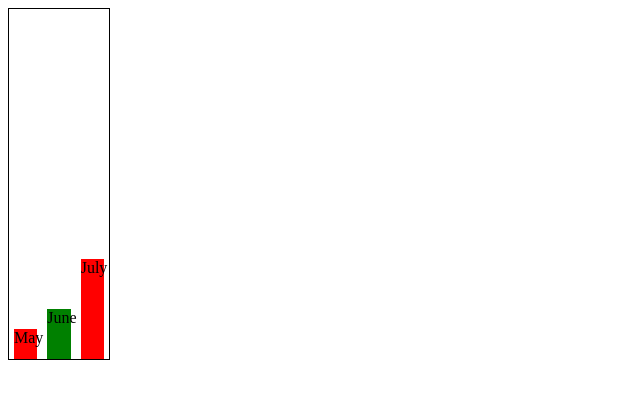
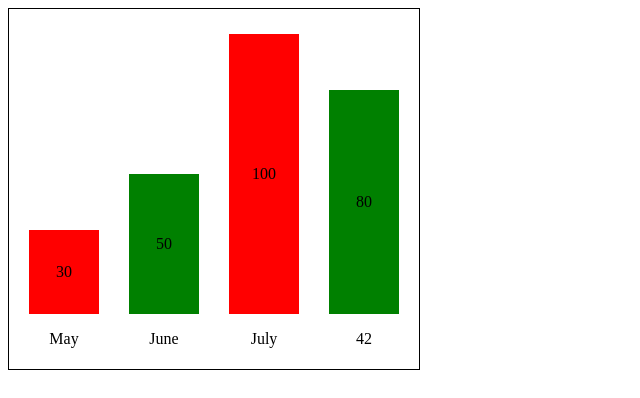
Before and after one commit to mackwill/lighthouse-labs-bar-chart, a plain HTML site: page index.html in a window 1280 px wide. Shown: the whole page, without its empty margins (0-640 px from the left). Drawn offline with nearby package versions, Linux system fonts and the light colour scheme.

Commit message:
Addition of x-axis label, adjustment of bar width, cleaning up of CSS

```diff
--- a/index.css
+++ b/index.css
@@ -2,11 +2,19 @@
   display: flex;
   flex-direction: row;
   justify-content: space-around;
+  padding: 5px;
 }
 
 .bar {
-  margin-left: 1%;
-  margin-right: 1%;
+  display: flex;
+  /* margin-left: 1%;
+  margin-right: 1%; */
+  justify-content: center;
+  align-items: center;
+}
+
+.container {
+  margin-top: auto;
   margin-bottom: 0;
-  margin-top: auto;
+  text-align: center;
 }
--- a/index.html
+++ b/index.html
@@ -34,9 +34,10 @@
           ["May", 30],
           ["June", 50],
           ["July", 100],
+          ["42", 80],
         ],
         {
-          width: 100,
+          width: 400,
           height: 350,
           color: "red",
           // textColor: "white",
--- a/index.js
+++ b/index.js
@@ -1,3 +1,22 @@
+const findYMax = function (data, height) {
+  let yData = [];
+  for (let elem in data) {
+    yData.push(data[elem][1]);
+  }
+
+  return height / Math.max(...yData);
+};
+
+const xLabel = function (xVal) {
+  let tmp = document.createElement("p");
+  tmp.setAttribute("class", xVal + " xLabel");
+
+  tmp.innerText = xVal;
+  $("#" + xVal).append(tmp);
+
+  $;
+};
+
 const createChart = function (width, height, border = "1px solid black") {
   console.log("createChart width: ", width);
   console.log("createChart height: ", height);
@@ -10,17 +29,16 @@ const createChart = function (width, height, border = "1px solid black") {
   $("body").append(tmp);
 };
 
-const createBarElement = function (newElem, xVal, yVal, i, options) {
+const createBarElement = function (newElem, xVal, yVal, i, options, yScale) {
   let backgroundColor = "";
   i % 2 === 0 ? (backgroundColor = "red") : (backgroundColor = "green");
 
-  newElem.style.height = (yVal / options.height) * options.height + "px";
-  console.log("height: ", (yVal / options.height) * options.height + "px");
-  newElem.style.width = options.width / data.length - 10 + "px";
-  console.log("width:" + options.width / data.length + "px");
+  newElem.style.height = yVal * yScale * 0.8 + "px";
+  //newElem.style.width = (options.width / data.length) * 0.5 + "px";
+  console.log("width:" + newElem.style.width);
   newElem.style.backgroundColor = backgroundColor;
 
-  newElem.innerText = xVal;
+  newElem.innerText = yVal;
   $("#graph").append(newElem);
   i++;
 };
@@ -29,13 +47,22 @@ const drawBarChart = function (data, options) {
   let i = 0;
 
   createChart(options.width, options.height);
+  let yScale = findYMax(data, options.height);
 
   for (let elem in data) {
     let tmp = document.createElement("div");
     tmp.setAttribute("id", data[elem][0]);
-    tmp.setAttribute("class", "bar");
+    tmp.setAttribute("class", data[elem][0] + " bar");
 
-    createBarElement(tmp, data[elem][0], data[elem][1], i, options);
+    createBarElement(tmp, data[elem][0], data[elem][1], i, options, yScale);
+    xLabel(data[elem][0]);
+
+    $("." + data[elem][0]).wrapAll(function () {
+      return `<div class="${data[elem][0]} container
+              id=${data[elem][0]}-wrapper"
+              style="width: ${(options.width / data.length) * 0.7}px"></div>`;
+    });
+
     i++;
   }
 };
```
